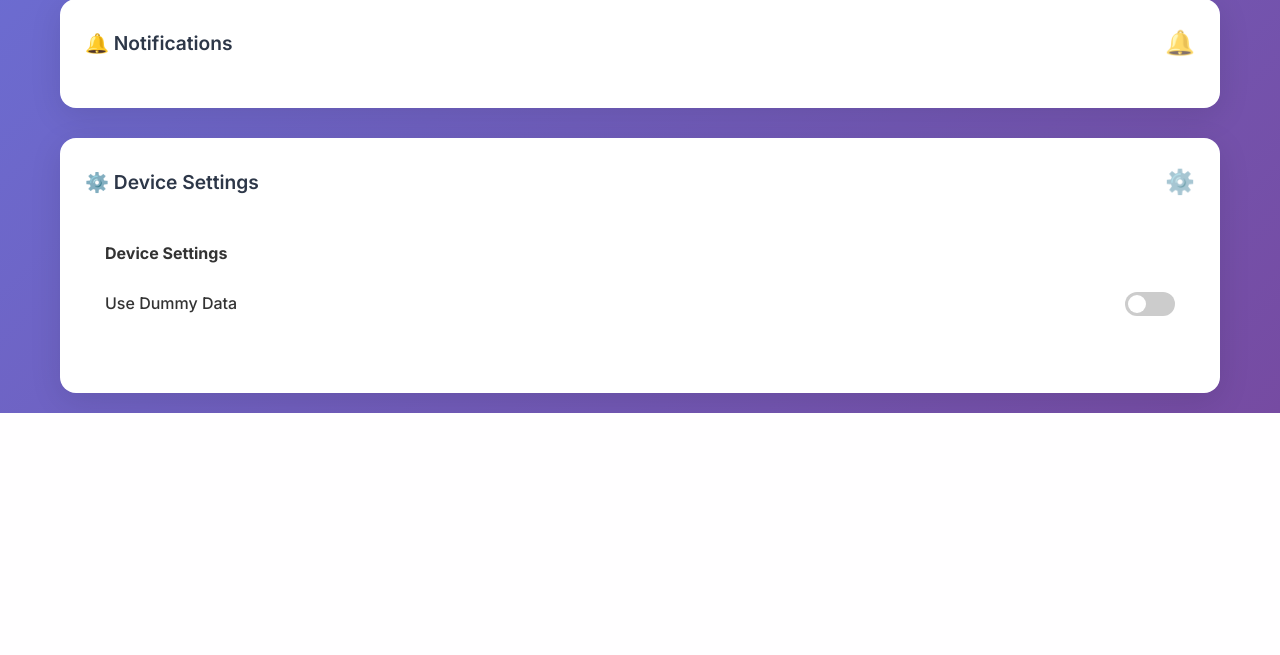
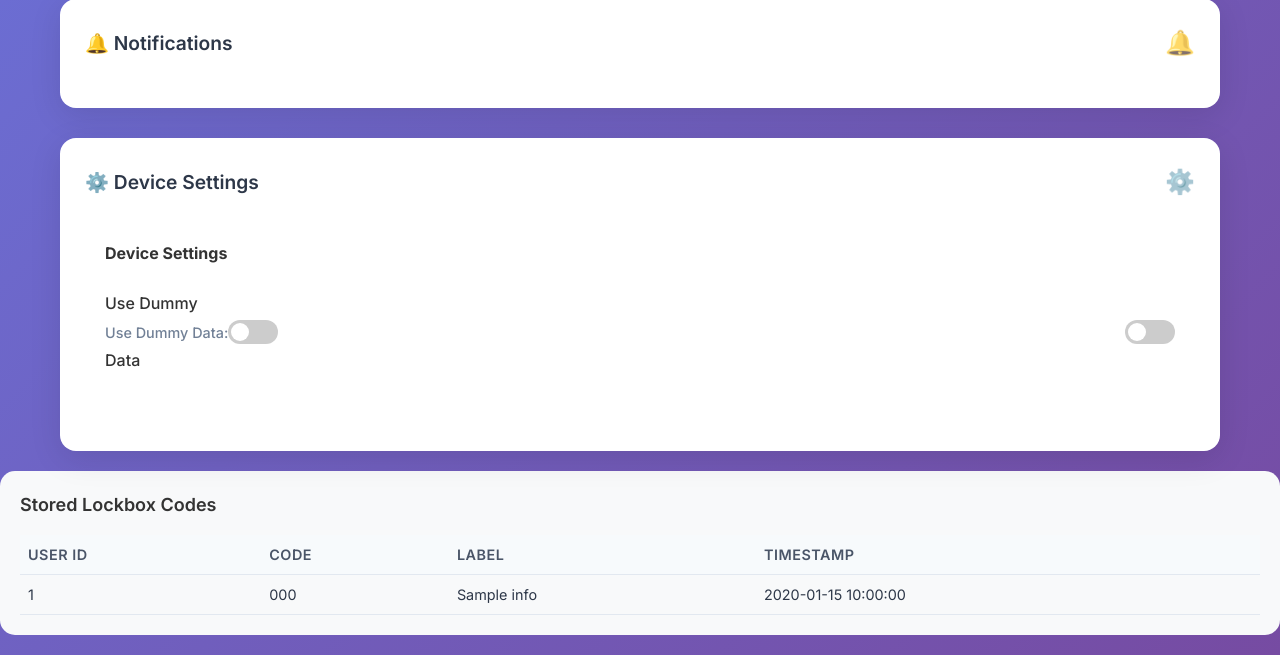
Before and after one commit to Dictation9/ChastiPi, a Flask app: template templates/keyholder_dashboard.html in a window 1280 px wide. Shown: the part 968-1623 px from the top of the page. Before the commit the page ends 1381 px from the top, so only its background shows below. Run offline with Flask 3, Linux system fonts and the light colour scheme; the template is opened without the code that fills it: most values are stand-ins (such as "Sample title", 1, 10 or a date in 2020).

Commit message:
update 20/07/2025 @ 16:50

```diff
--- a/templates/keyholder_dashboard.html
+++ b/templates/keyholder_dashboard.html
@@ -517,7 +517,33 @@
                         <h4 style="margin-bottom: 12px; color: #333;">Device Settings</h4>
                         <div class="settings-grid" id="device-settings">
                             <div class="setting-item">
-                                <span class="setting-label">Use Dummy Data</span>
+                                <span class="setting-label">Use Dummy
+<div class="info-row">
+    <span class="label">Use Dummy Data:</span>
+    <span class="value">
+        <label class="toggle-switch">
+            <input type="checkbox" id="dummy-data-toggle" onchange="toggleDummyData(this)" {% if use_dummy_data %}checked{% endif %}>
+            <span class="slider round"></span>
+        </label>
+    </span>
+</div>
+<script>
+    function toggleDummyData(checkbox) {
+        fetch("/api/toggle-dummy-data", {
+            method: "POST",
+            headers: { "Content-Type": "application/json" },
+            body: JSON.stringify({ use_dummy: checkbox.checked })
+        })
+        .then(res => res.json())
+        .then(data => { if (data.success) { location.reload(); } else {
+            if (!data.success) {
+                alert("Failed to toggle dummy data: " + (data.error || "Unknown error"));
+                checkbox.checked = !checkbox.checked;
+            }
+        });
+    }
+</script>
+ Data</span>
                                 <label class="toggle-switch">
                                     <input type="checkbox" id="dummy-data-toggle" onchange="toggleDummyData(this)" {% if use_dummy_data %}checked{% endif %}>
                                     <span class="slider"></span>
@@ -570,5 +596,34 @@
             });
         }
     </script>
+
+<div class="control-panel">
+    <h3>Stored Lockbox Codes</h3>
+    {% if lockbox_codes %}
+    <table style="width: 100%; border-collapse: collapse;">
+        <thead>
+            <tr style="background-color: #eee;">
+                <th style="text-align: left; padding: 8px;">User ID</th>
+                <th style="text-align: left; padding: 8px;">Code</th>
+                <th style="text-align: left; padding: 8px;">Label</th>
+                <th style="text-align: left; padding: 8px;">Timestamp</th>
+            </tr>
+        </thead>
+        <tbody>
+            {% for user_id, info in lockbox_codes.items() %}
+            <tr>
+                <td style="padding: 8px;">{{ user_id }}</td>
+                <td style="padding: 8px;">{{ info.code }}</td>
+                <td style="padding: 8px;">{{ info.label }}</td>
+                <td style="padding: 8px;">{{ info.timestamp }}</td>
+            </tr>
+            {% endfor %}
+        </tbody>
+    </table>
+    {% else %}
+    <p>No lockbox codes found.</p>
+    {% endif %}
+</div>
+
 </body>
 </html>
```
Also changed, not shown: key_storage.py (+27 -0 lines).
